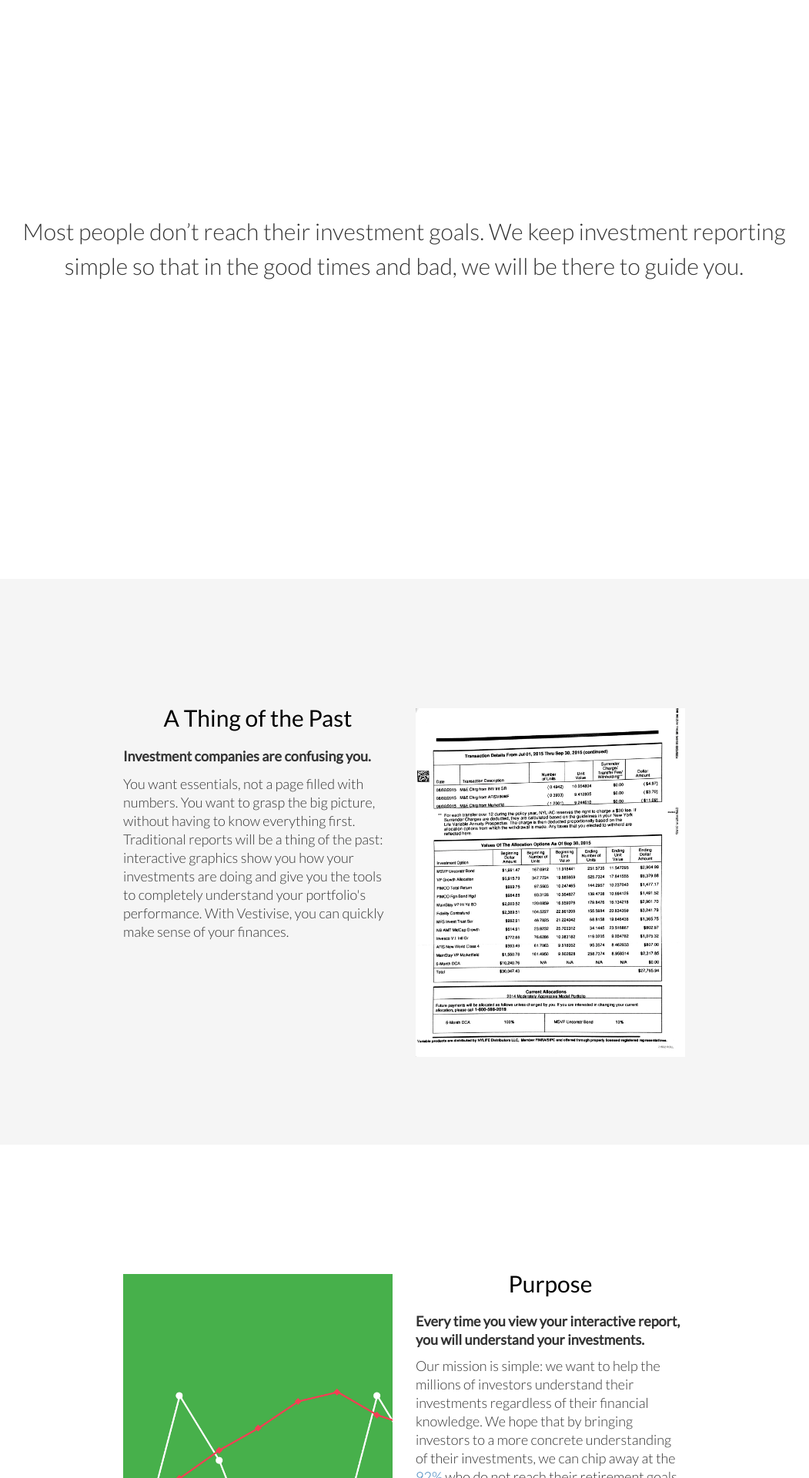
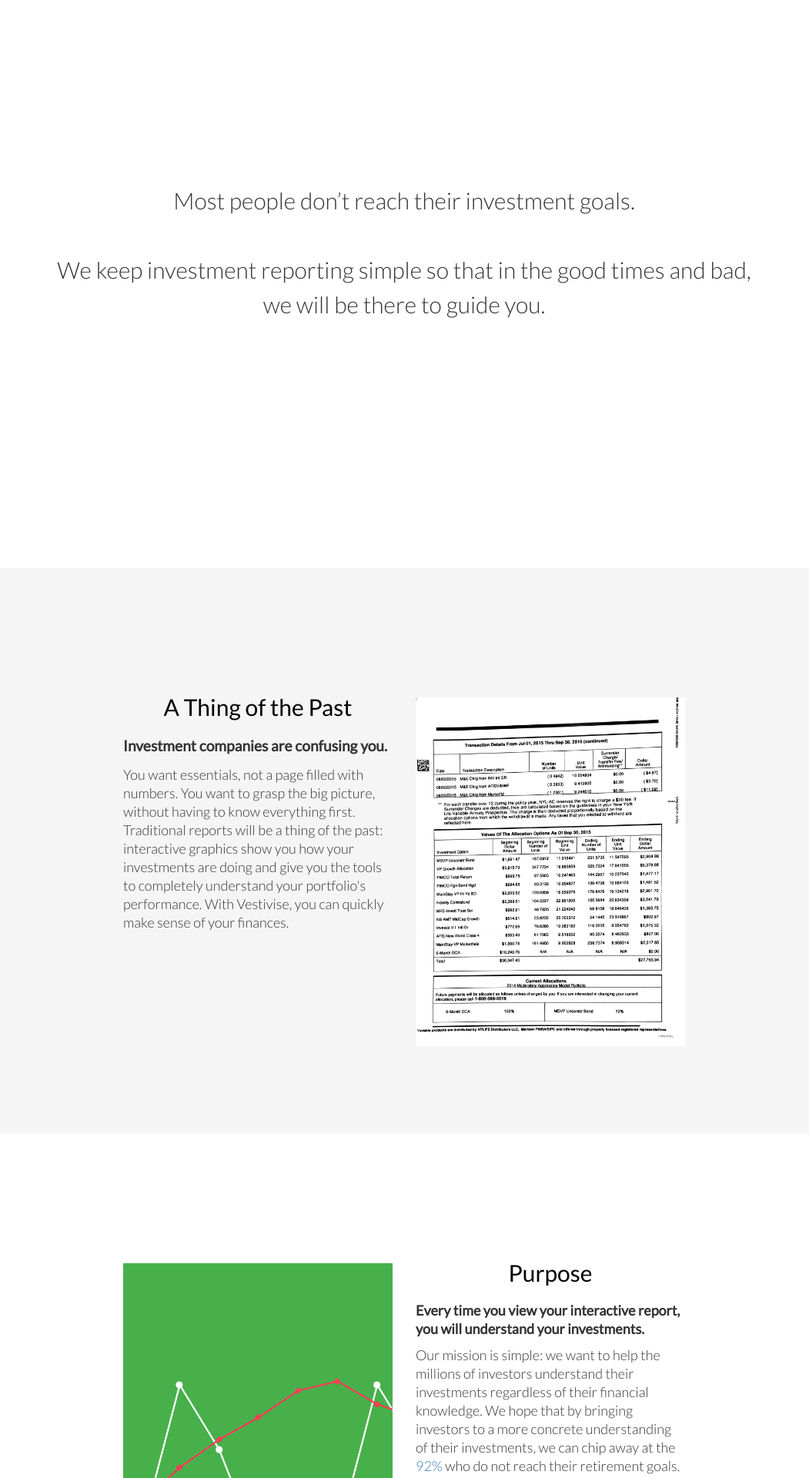
Before and after one commit to Vestivise/Vestivise_Marketing, a Django app: template templates/index.html in a window 1280 px wide. Shown: the part 986-2906 px from the top of the page at 77% size, without its empty margins (115-1166 px from the left). Run offline with Django 3.2, Linux system fonts and the light colour scheme; the template is opened without the code that fills it, so the values that code supplies are empty; some libraries are stand-ins or nearby versions.

Commit message:
josh's edits

```diff
--- a/templates/index.html
+++ b/templates/index.html
@@ -39,12 +39,12 @@
           <div class="caption">
             <h1 class="animated fadeInLeftBig"><span>Vestivise</span></h1>
              <p class="animated fadeInRightBig">SIMPLE INVESTMENT REPORTING</p>
-            <a id="tohash" class="btn btn-start animated fadeInUpBig" href="#purpose">Learn More</a>
+            <a id="tohash" class="btn btn-start animated fadeInUpBig" href="#slug">Learn More</a>
           </div>
         </div>
       </div>
 
-      <a id="tohash1" href="#purpose"><i class="fa fa-angle-down"></i></a>
+      <a id="tohash1" href="#slug"><i class="fa fa-angle-down"></i></a>
     </div><!--/#home-slider-->
   </header><!--/#home-->
 
@@ -72,7 +72,8 @@
       </div>
     </div><!--/#main-nav-->
     <section id="slug">
-       <h2  align="center" style="margin: 30% 10% 30% 10%; font-weight: 300; letter-spacing: 120%; line-height: 1.5em;">Most people don’t reach their investment goals. We keep investment reporting simple so that in the good times and bad, we will be there to guide you.</h2>
+    <br>
+       <h2  align="center" style="margin: 25% 10% 25% 10%; font-weight: 300; letter-spacing: 120%; line-height: 1.5em;">Most people don’t reach their investment goals.<br><br>We keep investment reporting simple so that in the good times and bad,<br>we will be there to guide you.</h2>
   </section><!--/#blog-->
    <section id="past" style="background:rgba(245,245,245,1.00)">
     <div class="container">
@@ -83,7 +84,7 @@
       <br><br>
       <div class="col-sm-6">
       <h2 style="color:black;">A Thing of the Past</h2>
-            <p align="left" style="font-weight:bold; font-size:large; line-height: 1.5em;">Investment companies are confusing you.
+            <p align="left" style="font-weight:bold; font-size:larger; line-height: 1.5em; letter-spacing: 120%;">Investment companies are confusing you.
             </p>
             <p align="left" style="font-size:large;">You want essentials, not a page filled with numbers. You want to grasp the big picture, without having to know everything first. Traditional reports will be a thing of the past: interactive graphics show you how your investments are doing and give you the tools to completely understand your portfolio's performance. With Vestivise, you can quickly make sense of your finances.
             </p>
@@ -111,9 +112,9 @@
       <div class="col-sm-6">
       <h2 style="color:black;">Purpose</h2>
             <p align="left" style="font-weight:bold; font-size:large;">Every time you view your interactive report, you will understand your investments.</p>
-            <p align="left" style="font-size:large;">Our mission is simple: we want to help the millions of investors understand their investments regardless of their financial knowledge. We hope that by bringing investors to a more concrete understanding of their investments, we can chip away at the <a href="https://blog.vestivise.com/we-fight-for-the-92/">92%</a> who do not reach their retirement goals.
+            <p align="left" style="font-size:large; letter-spacing: 120%;">Our mission is simple: we want to help the millions of investors understand their investments regardless of their financial knowledge. We hope that by bringing investors to a more concrete understanding of their investments, we can chip away at the <a href="https://blog.vestivise.com/we-fight-for-the-92/">92%</a> who do not reach their retirement goals.
             </p>
-            <p align="left" style="font-size:large;">Our report shows four categories of information: assets, returns, risks, and costs. In each category, you will find the relevant and essential details you need to be more informed and at peace with your money. Vestivise will create a whole new kind of financial engagement, so that when your time comes to retire, you will be fully prepared and informed.</p>
+            <p align="left" style="font-size:large; letter-spacing: 120%;">Our report shows four categories of information: assets, returns, risks, and costs. In each category, you will find the relevant and essential details you need to be more informed and at peace with your money. Vestivise will create a whole new kind of financial engagement, so that when your time comes to retire, you will be fully prepared and informed.</p>
     </div>
     </div>
     </div>
```
